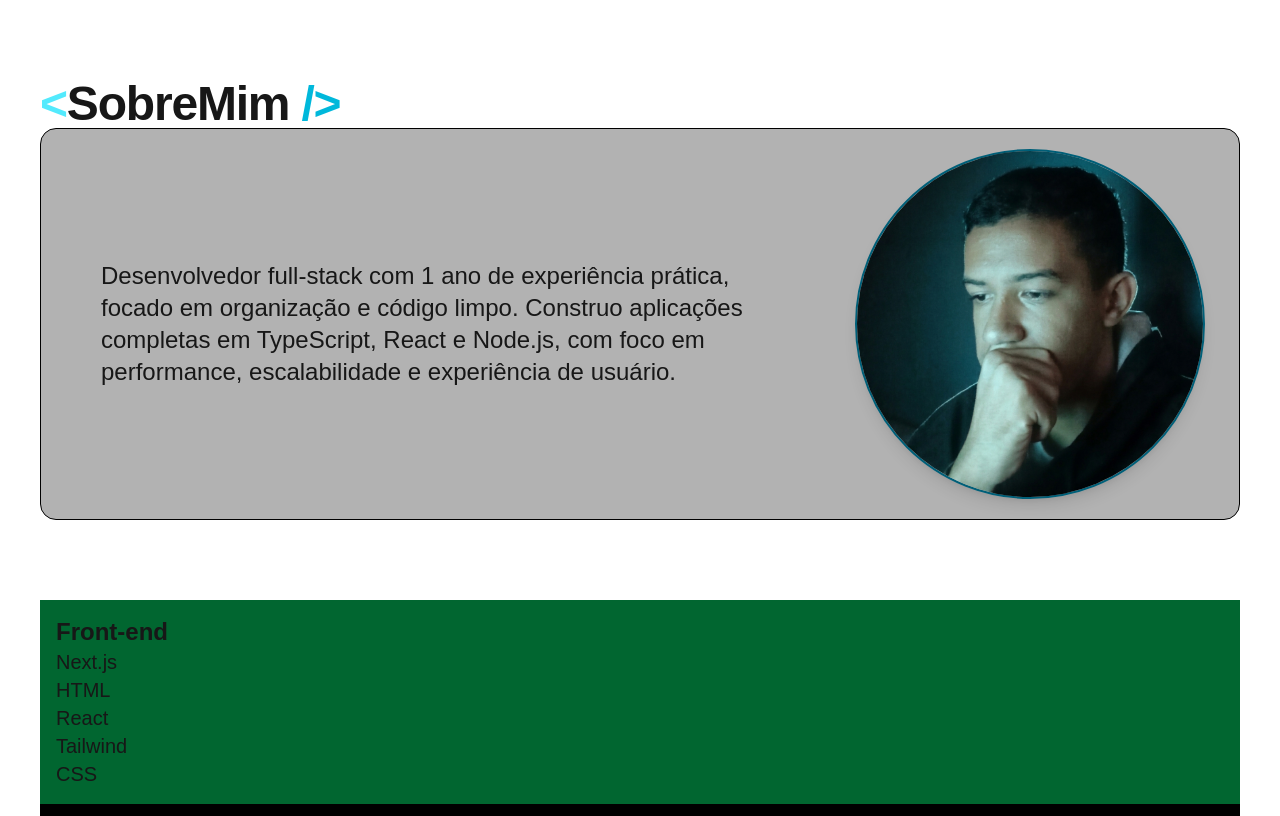
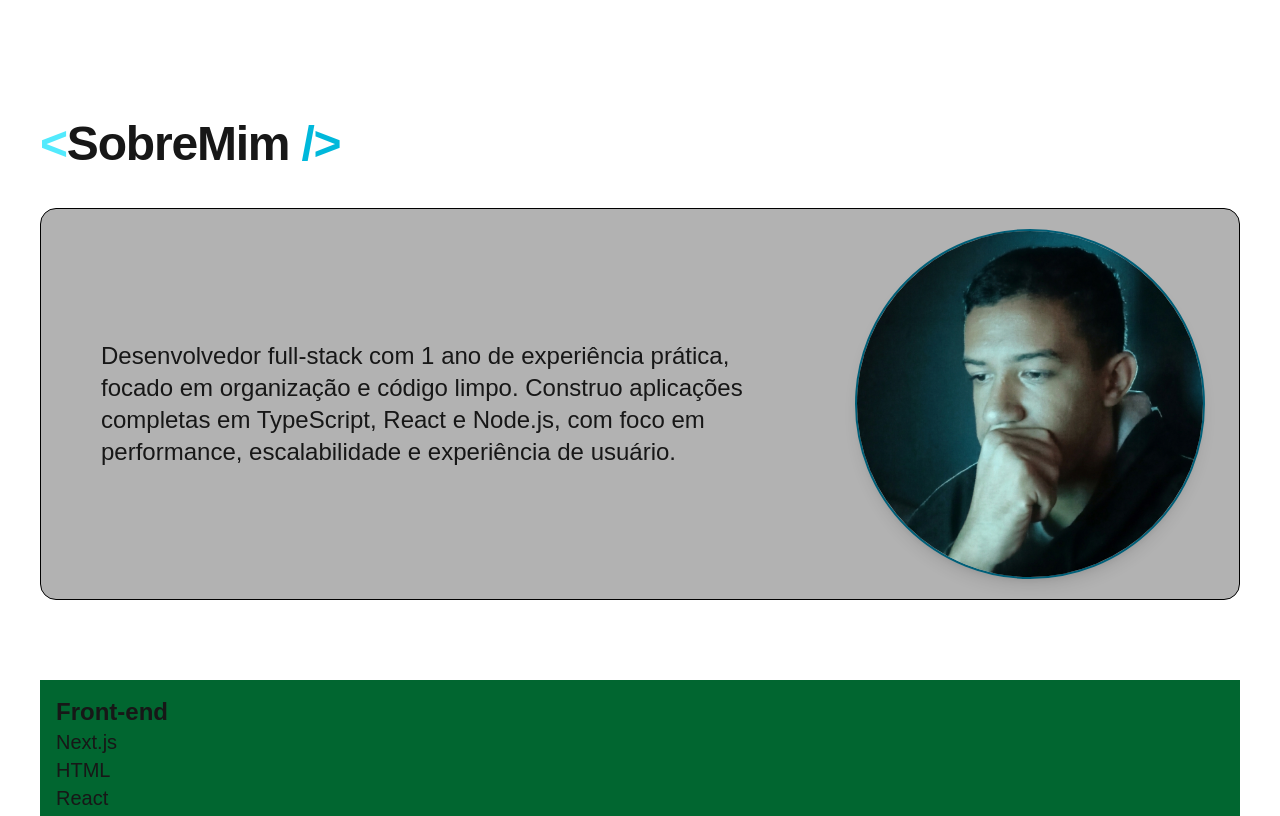
Before and after one commit to venicius8/portfolio, a Next.js app: page / in a window 1280 px wide. Shown: the part 880-1696 px from the top of the page. Built offline with nearby package versions, Linux system fonts and the light colour scheme.

Commit message:
fix: add margin to PrettyTag

```diff
--- a/src/components/PrettyTag.tsx
+++ b/src/components/PrettyTag.tsx
@@ -1,10 +1,10 @@
 function PrettyTag({ children }: { children: React.ReactNode }) {
   return (
-    <>
+    <div className="my-10">
       <span className="text-cyan-300">&lt;</span>
       {children}
       <span className="text-cyan-500"> /&gt;</span>
-    </>
+    </div>
   );
 }
 
```
